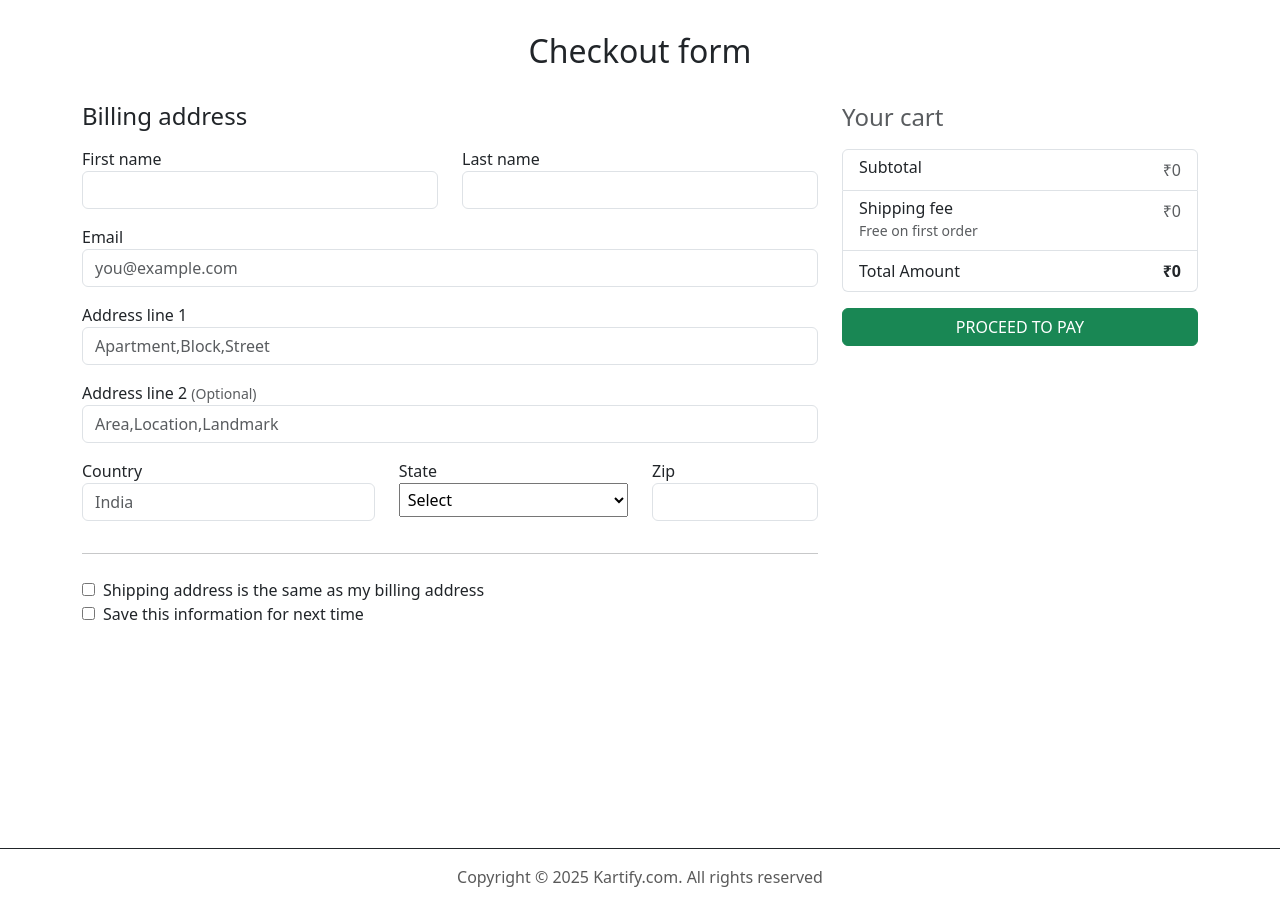
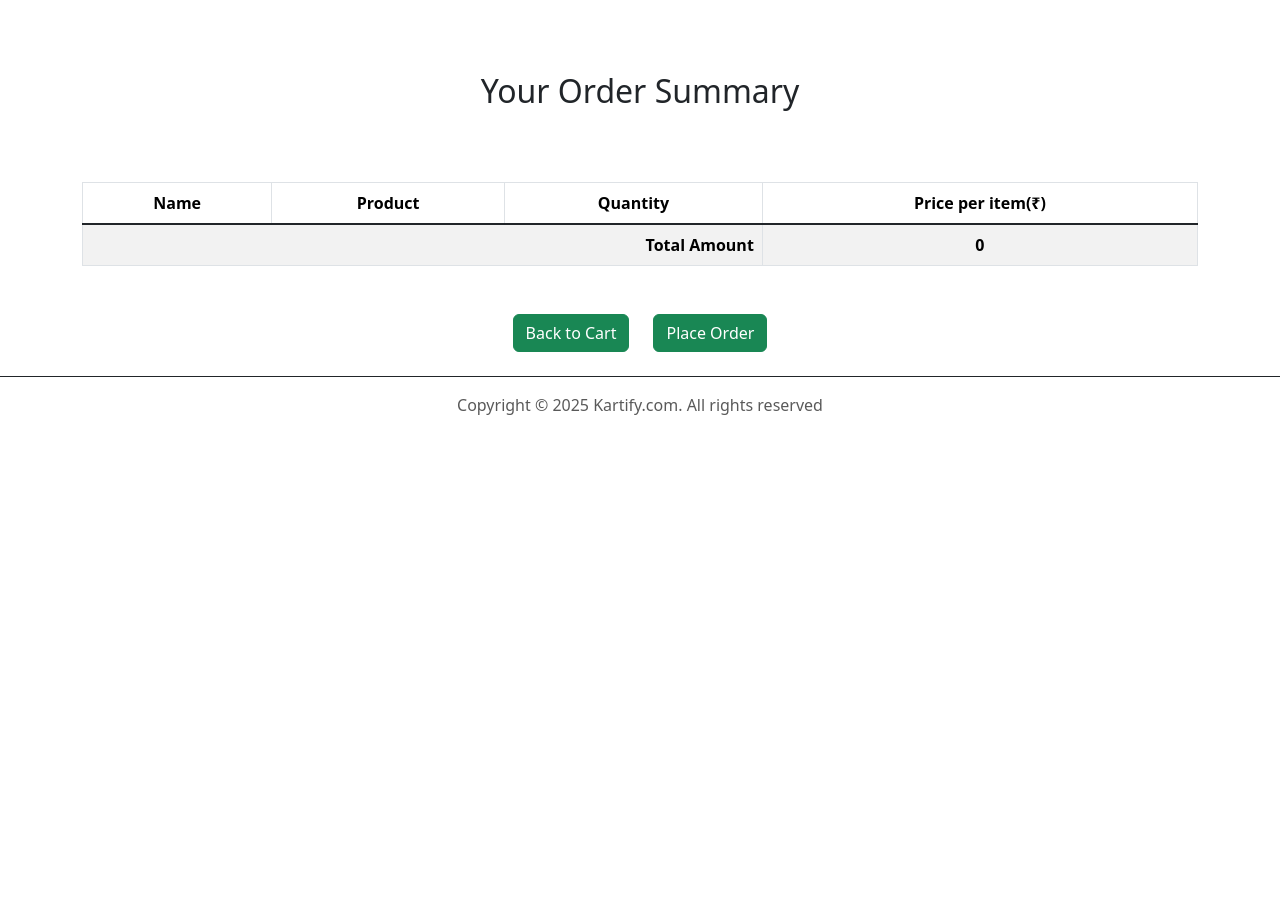
Before and after one commit to richa-daripa/Shopping-website, a React (Create React App) app: page /checkout in a window 1280 px wide. After the commit the page ends 800 px from the top, so only its background shows below. Built offline with nearby package versions, Linux system fonts and the light colour scheme.

Commit message:
add changes

```diff
--- a/src/Pages/Cart.jsx
+++ b/src/Pages/Cart.jsx
@@ -5,79 +5,128 @@ import { useNavigate } from 'react-router-dom';
 import { Container, Navbar, Button, Row, Col, Card } from 'react-bootstrap';
 
 const Cart = () => {
-    const { cartItems, itemList, addToCart, removeFromCart, getTotalAmount, handleDelete,totalQuantity } = useContext(StoreContext);
+  const {
+    cartItems,
+    itemList,
+    addToCart,
+    removeFromCart,
+    getTotalAmount,
+    handleDelete,
+    totalQuantity,
+  } = useContext(StoreContext);
+
   const navigate = useNavigate();
 
   return (
-        <div className='container'>
-            <div className='mt-4'>
-                <Button variant="success" onClick={() => navigate('/')}><i class="bi bi-arrow-left me-2"></i>Continue shopping</Button>
+    <div className="container">
+      <div className="mt-4">
+        <Button variant="success" onClick={() => navigate('/')}>
+          <i className="bi bi-arrow-left me-2"></i>Continue shopping
+        </Button>
       </div>
-
-
-            <Navbar className='border-bottom bg-success-subtle shadow-sm mt-4'>
-                <Container className='d-flex justify-content-center align-items-center'>
-                    <div className='text-center'>
-                        <Navbar.Brand className='h1 fs-2 '>
-                            Your Cart
-                        </Navbar.Brand>
+      <Navbar className="border-bottom bg-success-subtle shadow-sm mt-4">
+        <Container className="d-flex justify-content-center align-items-center">
+          <div className="text-center">
+            <Navbar.Brand className="h1 fs-2 ">Your Cart</Navbar.Brand>
           </div>
         </Container>
       </Navbar>
 
-            {
-                Object.keys(cartItems).length > 0 ? (
+      {Object.keys(cartItems).length > 0 ? (
         <>
-                        <Container className="mt-4 border shadow-sm rounded " >
-                            <h2 className="fs-4 border-bottom border-info-subtle border-3 mb-4 pb-2 pt-4">Items in Cart - {totalQuantity()}</h2>
+          <div className="row mt-4 ">
+            <div className="col-md-8 order-md-1 ">
+              <Container className="mt-4 border shadow-sm rounded ">
+                <h2 className="fs-4 mb-2 pt-4">Items in Cart</h2>
                 <Row lg={1}>
-                                {itemList.filter(item => cartItems[item.id] > 0).map((item, index) => (
+                  {itemList
+                    .filter((item) => cartItems[item.id] > 0)
+                    .map((item, index) => (
                       <Col md={6} className="mb-3">
                         <Card className="p-3 d-flex flex-row align-items-center">
-                                            <img src={item.image} alt={item.name} className="me-5" width="150" height="150" />
+                          <img
+                            src={item.image}
+                            alt={item.name}
+                            className="me-5"
+                            width="150"
+                            height="150"
+                          />
                           <div className="flex-grow-1">
                             <h5>{item.name}</h5>
-                                                <p>Price: ₹ {item.price}</p>
+                            <p>Price: ₹{item.price}</p>
                             <div className="d-flex align-items-center">
-                                                    <Button variant='outline-secondary bg-body-secondary text-black' className="btn-sm" onClick={() => removeFromCart(item.id)}><i class="bi bi-dash"></i></Button>
-                                                    <span className="mx-2 ">{cartItems[item.id]}</span>
-                                                    <Button variant='outline-secondary bg-body-secondary text-black' className="btn-sm" onClick={() => addToCart(item.id)}><i class="bi bi-plus"></i></Button>
+                              <Button
+                                variant="outline-secondary bg-body-secondary text-black"
+                                className="btn-sm"
+                                onClick={() => removeFromCart(item.id)}
+                              >
+                                <i className="bi bi-dash"></i>
+                              </Button>
+                              <span className="mx-2 ">
+                                {cartItems[item.id]}
+                              </span>
+                              <Button
+                                variant="outline-secondary bg-body-secondary text-black"
+                                className="btn-sm"
+                                onClick={() => addToCart(item.id)}
+                              >
+                                <i className="bi bi-plus"></i>
+                              </Button>
                             </div>
                           </div>
-                                            <Button className="ms-3 bg-body-secondary text-danger" onClick={() => handleDelete(item.id)}>Remove</Button>
+                          <Button
+                            className="ms-3 bg-body-secondary text-danger"
+                            onClick={() => handleDelete(item.id)}
+                          >
+                            Remove
+                          </Button>
                         </Card>
                       </Col>
                     ))}
                 </Row>
               </Container>
+            </div>
 
-
-
-                        <Card style={{ width: '18rem' }} className=' border-success border-2 mt-4'>
+            <div className="col-md-4 order-md-2 mb-4 ">
+              <Card className=" border-success border-2 mt-4 w-100">
                 <Card.Body>
-                                <Card.Title className="border-bottom  border-3 border-success-subtle pb-2">Price Details</Card.Title>
-                                <Card.Text className='border-bottom border-dark pt-2'>
-                                    <div className='d-flex justify-content-between'>
+                  <Card.Title className="border-bottom  border-3 border-success-subtle pb-2">
+                    Price Details
+                  </Card.Title>
+                  <Card.Text className="border-bottom border-dark pt-2">
+                    <div className="d-flex justify-content-between">
                       <p>Total MRP :</p>
-                                        <p>₹ {getTotalAmount()} </p></div>
-                                    <div className='d-flex justify-content-between'>
-                                        <p>Shipping fee :</p>
-                                        <p>₹ 0 </p></div>
+                      <span>₹{getTotalAmount()} </span>
+                    </div>
+                    <div className="d-flex justify-content-between">
+                      <p>Total quantity :</p>
+                      <span>{totalQuantity()}</span>
+                    </div>
                   </Card.Text>
-                                <div className='d-flex justify-content-between'>
-                                    <p className='fw-bold'>Total Amount:</p>
-                                    <p>₹ {getTotalAmount() + 0} </p></div>
-                                <Button variant="success" className='w-100 mt-4' onClick={() => navigate('/checkout')}>GO TO CHECKOUT</Button>
+                  <div className="d-flex justify-content-between">
+                    <p className="fw-bold">Total Amount:</p>
+                    <strong>₹{getTotalAmount()} </strong>
+                  </div>
+                  <Button
+                    variant="success"
+                    className="w-100 mt-4"
+                    onClick={() => navigate('/checkout')}
+                  >
+                    GO TO CHECKOUT
+                  </Button>
                 </Card.Body>
               </Card>
+            </div>
+          </div>
         </>
       ) : (
-                    <h4 className='text-center mt-4 pt-4 vh-100'>Oops! Your Kartify Cart is empty</h4>
-                )
-            }
-
-
+          <div className="vh-100">
+            <h4 className="text-center mt-4 pt-4">
+              Oops! Your Kartify Cart is empty
+            </h4>
           </div>
-    )
-}
+      )}
+    </div>
+  );
+};
 export default Cart;
--- a/src/Pages/Checkout.jsx
+++ b/src/Pages/Checkout.jsx
@@ -1,109 +1,75 @@
-import React, { useContext } from 'react';
+import React, { useState, useContext } from 'react';
 import { StoreContext } from '../Context/ContextAPI';
+import { Modal, Button } from 'react-bootstrap';
+import { useNavigate} from 'react-router-dom';
 
 const Checkout = () => {
+  const { cartItems, itemList,  setCartItems, getTotalAmount } = useContext(StoreContext);
+  const [showPlacedOrder, setShowPlacedOrder] = useState(false);
+  const navigate = useNavigate();
 
-    const {getTotalAmount, totalQuantity} = useContext(StoreContext);
+  const handleOrder=()=>{
+    navigate('/');
+    setCartItems({});
+  }
 
-    return (
-        <div className='container mt-4 vh-100'>
+  return (
+    <div className="container mt-4 text-center">
+      <h2 className="mt-4 mb-4 text-center p-5 mt-4">Your Order Summary</h2>
+      <table className="table table-bordered table-striped table-hover ">
+        <thead>
+          <tr>
+            <th>Name</th>
+            <th>Product</th>
+            <th>Quantity</th>
+            <th>Price per item(₹)</th>
+          </tr>
+        </thead>
+        <tbody className="table-group-divider">
+          {itemList
+            .filter((item) => cartItems[item.id] > 0)
+            .map((item, index) => (
+              <tr key={item.id}>
+                <td>{item.name}</td>
+                <td>
+                  <img src={item.image} alt={item.name} width="100" />
+                </td>
+                <td>{cartItems[item.id]}</td>
+                <td>{item.price}</td>
+              </tr>
+            ))}
 
-            <h2 className='mt-4 mb-4 text-center p-2 mt-4' >Checkout form</h2>
-
-            <div class="row mt-4">
-                <div class="col-md-4 order-md-2 mb-4">
-                    <h4 class="d-flex justify-content-between align-items-center mb-3">
-                        <span class="text-muted">Your cart </span>
-                        <span class="badge badge-secondary badge-pill">{totalQuantity()}</span>
-                    </h4>
-                    <ul class="list-group mb-3">
-                        <li class="list-group-item d-flex justify-content-between lh-condensed">
-                            <div>
-                                <h6 class="my-0">Subtotal</h6>
-                            </div>
-                            <span class="text-muted">₹{getTotalAmount()}</span>
-                        </li>
-                        <li class="list-group-item d-flex justify-content-between lh-condensed">
-                            <div>
-                                <h6 class="my-0">Shipping fee</h6>
-                                <small class="text-muted">Free on first order</small>
-                            </div>
-                            <span class="text-muted">₹0</span>
-                        </li>
-
-                        <li class="list-group-item d-flex justify-content-between">
-                            <span>Total Amount</span>
-                            <strong>₹{getTotalAmount() + 0}</strong>
-                        </li>
-                    </ul>
-                     <button class="btn btn-success btn btn-block w-100" type="submit">PROCEED TO PAY</button>
-                </div>
-
-                <div class="col-md-8 order-md-1">
-                    <h4 class="mb-3">Billing address</h4>
-                    <form >
-                        <div class="row">
-                            <div class="col-md-6 mb-3">
-                                <label for="firstName">First name</label>
-                                <input type="text" class="form-control" required />
-                            </div>
-                            <div class="col-md-6 mb-3">
-                                <label for="lastName">Last name</label>
-                                <input type="text" class="form-control"  required/>
-                            </div>
-                        </div>
-
-                        <div class="mb-3">
-                            <label for="email">Email</label>
-                            <input type="email" class="form-control"  placeholder="you@example.com" />
-                        </div>
-
-                        <div class="mb-3">
-                            <label for="address">Address line 1</label>
-                            <input type="text" class="form-control" placeholder="Apartment,Block,Street" required="" />
-                        </div>
-
-                        <div class="mb-3">
-                            <label for="address2">Address line 2 <small class="text-muted">(Optional)</small></label>
-                            <input type="text" class="form-control" id="address2" placeholder="Area,Location,Landmark" />
-                        </div>
-
-                        <div class="row">
-                            <div class="col-md-5 mb-3">
-                                <label for="country">Country</label>
-                                <input type="text" class="form-control"  placeholder="India" readOnly/>
-                            </div>
-                            <div class="col-md-4 mb-3">
-                                <label for="state">State</label>
-                                <select class="custom-select d-block w-100 p-1"  required>
-                                    <option value="">Select</option>
-                                    <option>Chennai</option>
-                                    <option>Mumbai</option>
-                                    <option>Bengaluru</option>
-                                    <option>Hyderabad</option>
-                                </select>
-
-                            </div>
-                            <div class="col-md-3 mb-3">
-                                <label for="zip">Zip</label>
-                                <input type="text" class="form-control" required />
-                            </div>
-                        </div>
-                        <hr class="mb-4" />
-                        <div class="custom-control custom-checkbox ">
-                            <input type="checkbox" class="custom-control-input me-2"  />
-                            <label class="custom-control-label" for="same-address">Shipping address is the same as my billing address</label>
-                        </div>
-                        <div class="custom-control custom-checkbox">
-                            <input type="checkbox" class="custom-control-input me-2" />
-                            <label class="custom-control-label" for="save-info">Save this information for next time</label>
-                        </div>
-                    </form>
-                </div>
-            </div>
-        </div>
-
-    )
-}
+          <tr>
+            <td colSpan={3} className="text-end fw-bold">
+              Total Amount
+            </td>
+            <td className="fw-bold">{getTotalAmount()}</td>
+          </tr>
+        </tbody>
+      </table>
+      <div className="d-flex align-items-center justify-content-center gap-4 mt-5">
+        <Button variant="success" onClick={() => navigate('/cart')}>
+          Back to Cart
+        </Button>
+        <Button variant="success" onClick={()=>setShowPlacedOrder(true)}>Place Order</Button>
+      </div>
+      <Modal
+        show={showPlacedOrder}
+        onHide={() => setShowPlacedOrder(false)}
+        aria-labelledby="contained-modal-title-vcenter"
+        centered
+      >
+        <Modal.Body className="p-4 bg-success-subtle">
+          <div className="text-center">
+            <h5>Your order has been placed successfully</h5>
+          </div>
+          <div className='d-flex justify-content-center align-items-center mt-4'>
+            <Button className="bg-success" onClick={handleOrder}>Back to Home</Button>
+          </div>
+        </Modal.Body>
+      </Modal>
+    </div>
+  );
+};
 
 export default Checkout;
--- a/src/Pages/ItemPage.jsx
+++ b/src/Pages/ItemPage.jsx
@@ -17,10 +17,10 @@ const ItemPage = () => {
                         Kartify
                     </Navbar.Brand>
                     <div className="d-flex gap-3">
-                        <Button className="bg-success-subtle border-0 text-success position-relative" onClick={() => navigate('/cart')}><i class="bi bi-cart3 me-2 fs-5"></i>My Cart
-                            <span class="position-absolute top-0 start-100 translate-middle  bg-primary text-white rounded-circle fw-bold d-flex align-items-center justify-content-center" style={{ width: "24px", height: "24px", fontSize: "14px" }}>
+                        <Button className="bg-success-subtle border-0 text-success position-relative" onClick={() => navigate('/cart')}><i className="bi bi-cart3 me-2 fs-5"></i>My Cart
+                            <span className="position-absolute top-0 start-100 translate-middle  bg-primary text-white rounded-circle fw-bold d-flex align-items-center justify-content-center" style={{ width: "24px", height: "24px", fontSize: "14px" }}>
                                 {totalQuantity()}
-                                <span class="visually-hidden">unread messages</span>
+                                <span className="visually-hidden">unread messages</span>
                             </span>
                         </Button>
                     </div>
```
Lines whose indentation alone changed are shown as unchanged.
